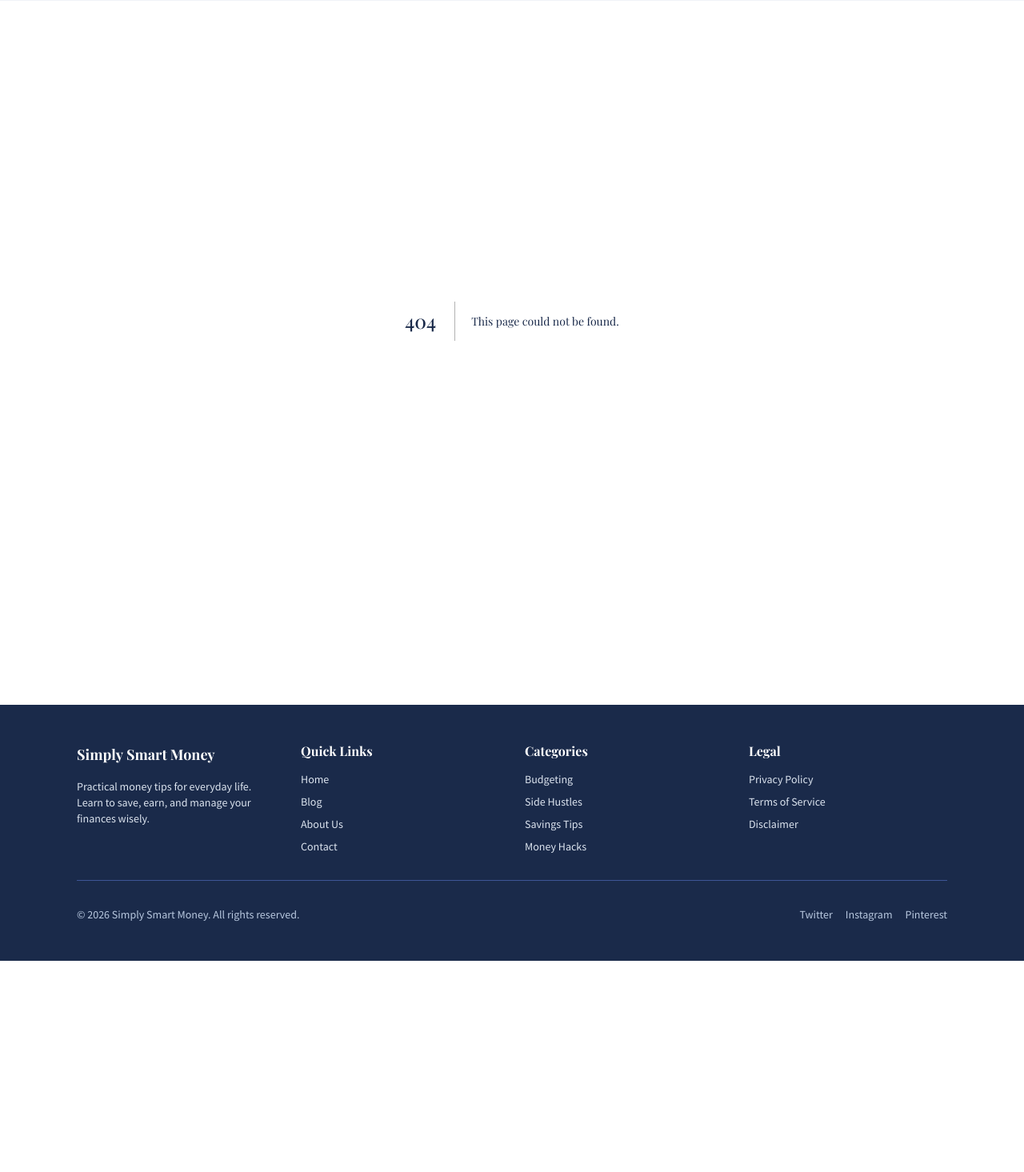
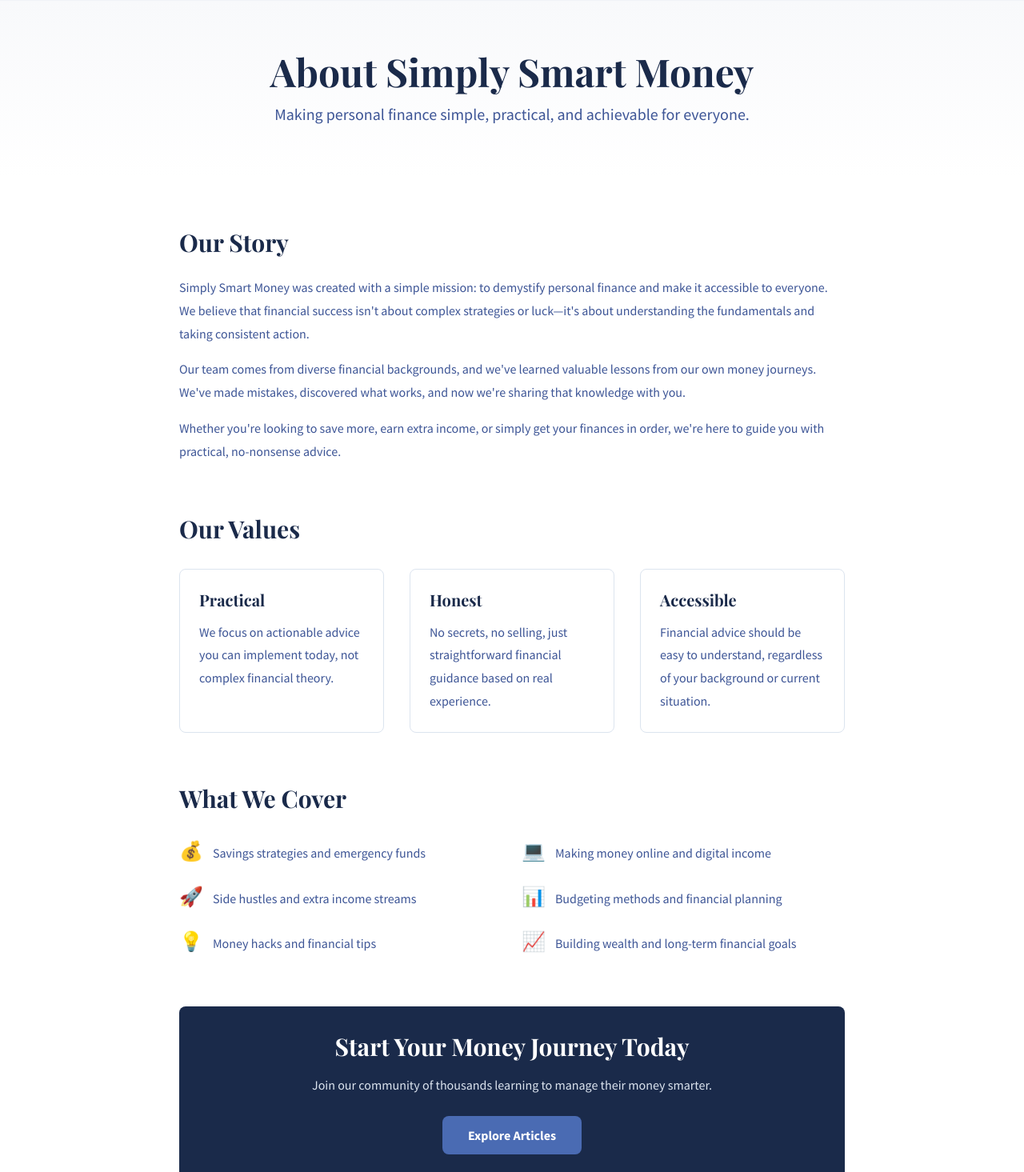
Before and after one commit to simplysmartmoney159-afk/SIMPLY-SMART-MONEY, a Next.js app: page /about in a window 1280 px wide. Before the commit this address had no page. Shown: the part 80-1545 px from the top of the page at 80% size. Before the commit the page ends 1281 px from the top, so only its background shows below. Built offline with nearby package versions, Linux system fonts and the light colour scheme.

Commit message:
Create page.tsx

```diff
--- /dev/null
+++ b/app/about/page.tsx
@@ -0,0 +1,109 @@
+import Link from 'next/link';
+
+export default function AboutPage() {
+  return (
+    <>
+      <div className="bg-gradient-to-b from-navy-50 to-white py-16">
+        <div className="max-w-4xl mx-auto px-4 sm:px-6 lg:px-8 text-center">
+          <h1 className="font-playfair text-5xl font-bold text-navy-900 mb-4">
+            About Simply Smart Money
+          </h1>
+          <p className="text-xl text-navy-700">
+            Making personal finance simple, practical, and achievable for everyone.
+          </p>
+        </div>
+      </div>
+
+      <div className="max-w-4xl mx-auto px-4 sm:px-6 lg:px-8 py-16">
+        {/* Story Section */}
+        <section className="mb-16">
+          <h2 className="font-playfair text-3xl font-bold text-navy-900 mb-6">
+            Our Story
+          </h2>
+          <div className="space-y-4 text-navy-700 leading-relaxed">
+            <p>
+              Simply Smart Money was created with a simple mission: to demystify personal finance and make it accessible to everyone. We believe that financial success isn't about complex strategies or luck—it's about understanding the fundamentals and taking consistent action.
+            </p>
+            <p>
+              Our team comes from diverse financial backgrounds, and we've learned valuable lessons from our own money journeys. We've made mistakes, discovered what works, and now we're sharing that knowledge with you.
+            </p>
+            <p>
+              Whether you're looking to save more, earn extra income, or simply get your finances in order, we're here to guide you with practical, no-nonsense advice.
+            </p>
+          </div>
+        </section>
+
+        {/* Values Section */}
+        <section className="mb-16">
+          <h2 className="font-playfair text-3xl font-bold text-navy-900 mb-8">
+            Our Values
+          </h2>
+          <div className="grid grid-cols-1 md:grid-cols-3 gap-8">
+            {[
+              {
+                title: 'Practical',
+                description:
+                  'We focus on actionable advice you can implement today, not complex financial theory.',
+              },
+              {
+                title: 'Honest',
+                description:
+                  'No secrets, no selling, just straightforward financial guidance based on real experience.',
+              },
+              {
+                title: 'Accessible',
+                description:
+                  'Financial advice should be easy to understand, regardless of your background or current situation.',
+              },
+            ].map((value, idx) => (
+              <div key={idx} className="card bg-white">
+                <h3 className="font-playfair text-xl font-bold text-navy-900 mb-3">
+                  {value.title}
+                </h3>
+                <p className="text-navy-700">{value.description}</p>
+              </div>
+            ))}
+          </div>
+        </section>
+
+        {/* What We Cover Section */}
+        <section className="mb-16">
+          <h2 className="font-playfair text-3xl font-bold text-navy-900 mb-8">
+            What We Cover
+          </h2>
+          <div className="grid grid-cols-1 md:grid-cols-2 gap-6">
+            {[
+              '💰 Savings strategies and emergency funds',
+              '💻 Making money online and digital income',
+              '🚀 Side hustles and extra income streams',
+              '📊 Budgeting methods and financial planning',
+              '💡 Money hacks and financial tips',
+              '📈 Building wealth and long-term financial goals',
+            ].map((item, idx) => (
+              <div key={idx} className="flex items-start gap-3">
+                <span className="text-2xl flex-shrink-0">{item.split(' ')[0]}</span>
+                <p className="text-navy-700 pt-1">{item.split(' ').slice(1).join(' ')}</p>
+              </div>
+            ))}
+          </div>
+        </section>
+
+        {/* CTA Section */}
+        <section className="bg-navy-900 text-white rounded-lg p-8 text-center">
+          <h2 className="font-playfair text-3xl font-bold mb-4">
+            Start Your Money Journey Today
+          </h2>
+          <p className="text-navy-200 mb-6 max-w-2xl mx-auto">
+            Join our community of thousands learning to manage their money smarter.
+          </p>
+          <Link
+            href="/blog"
+            className="inline-block bg-navy-600 hover:bg-navy-700 text-white px-8 py-3 rounded-lg font-sourceSans font-bold"
+          >
+            Explore Articles
+          </Link>
+        </section>
+      </div>
+    </>
+  );
+}
```
